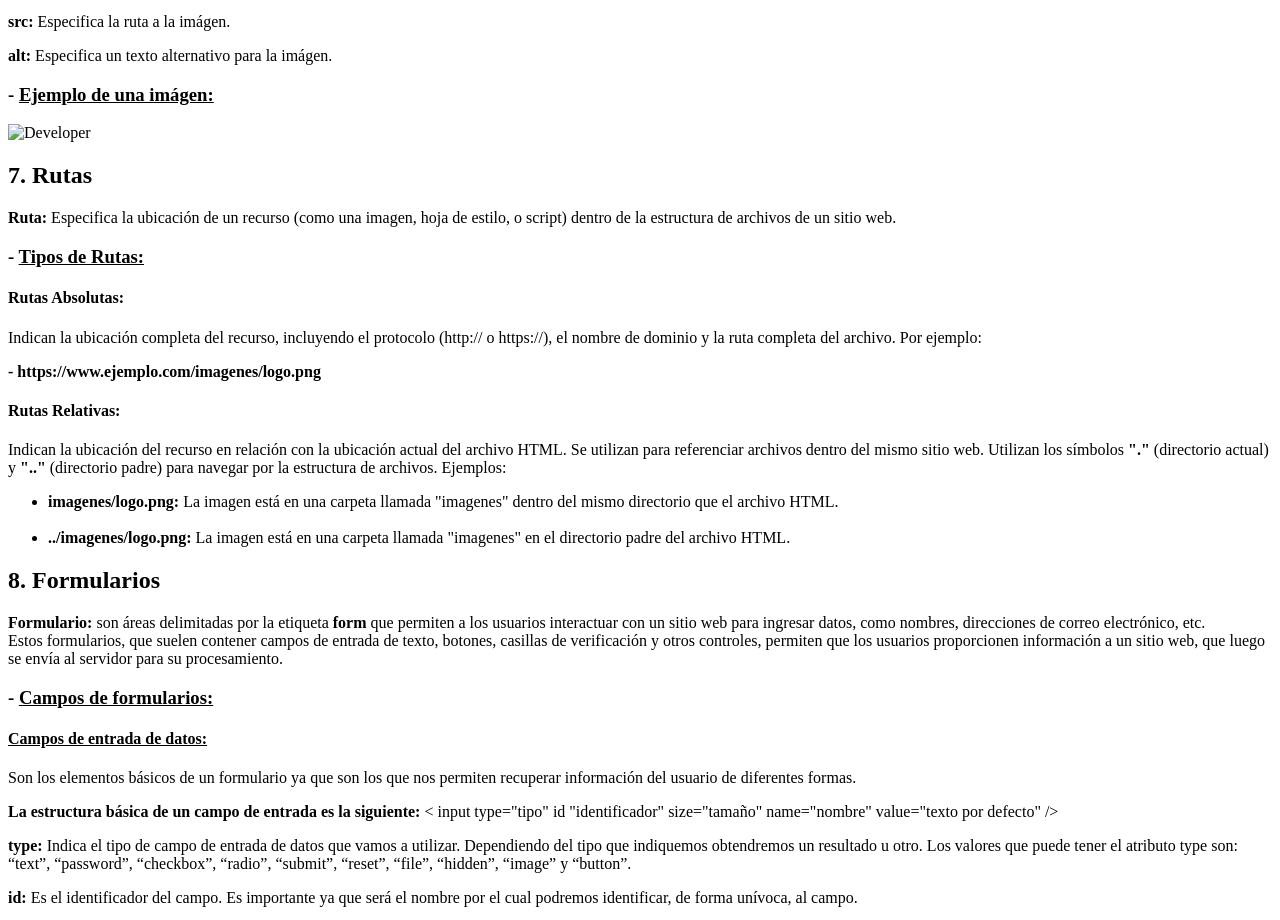
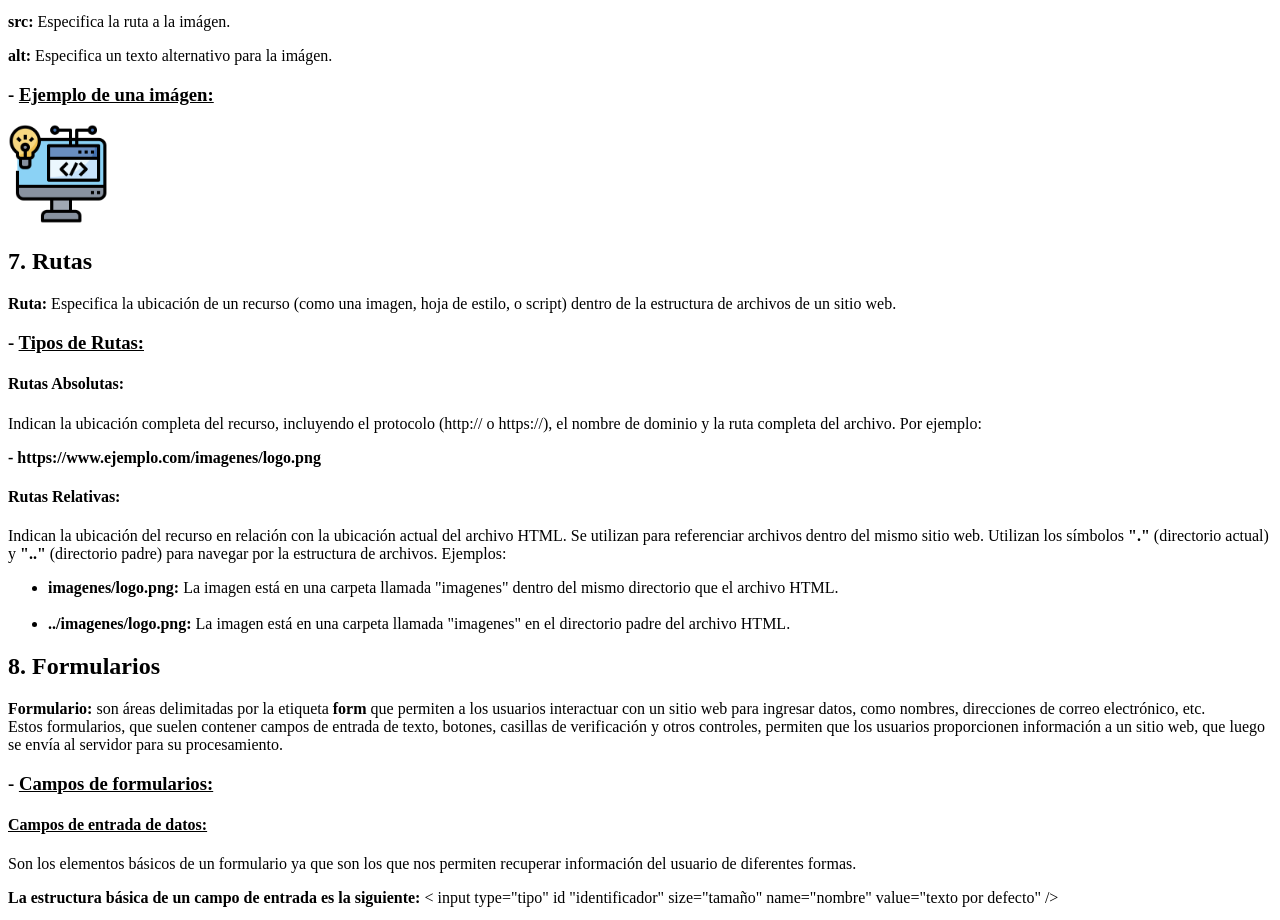
Before and after one commit to CristianCruz0309/HTML5-Basic, a plain HTML site: page index.html in a window 1280 px wide. Shown: the part 3143-4063 px from the top of the page. Drawn offline with Linux system fonts and the light colour scheme; files whose address does not match are found by name.

Commit message:
Update index.html

```diff
--- a/index.html
+++ b/index.html
@@ -159,7 +159,7 @@
 
             <h3>- <u>Ejemplo de una imágen:</u></h3>
 
-            <img src="/mi-pagina-html/developer.png" alt="Developer" width="100px">
+            <img src="developer.png" alt="Developer" width="100px">
 
             <!--------------------------------------------------->
 
```
